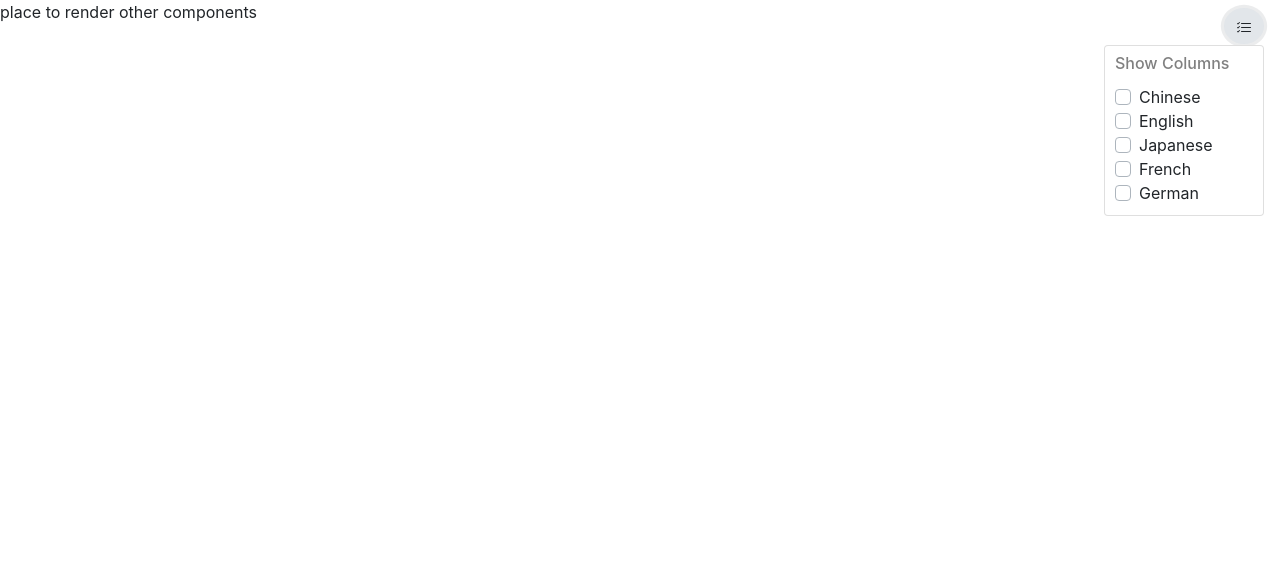
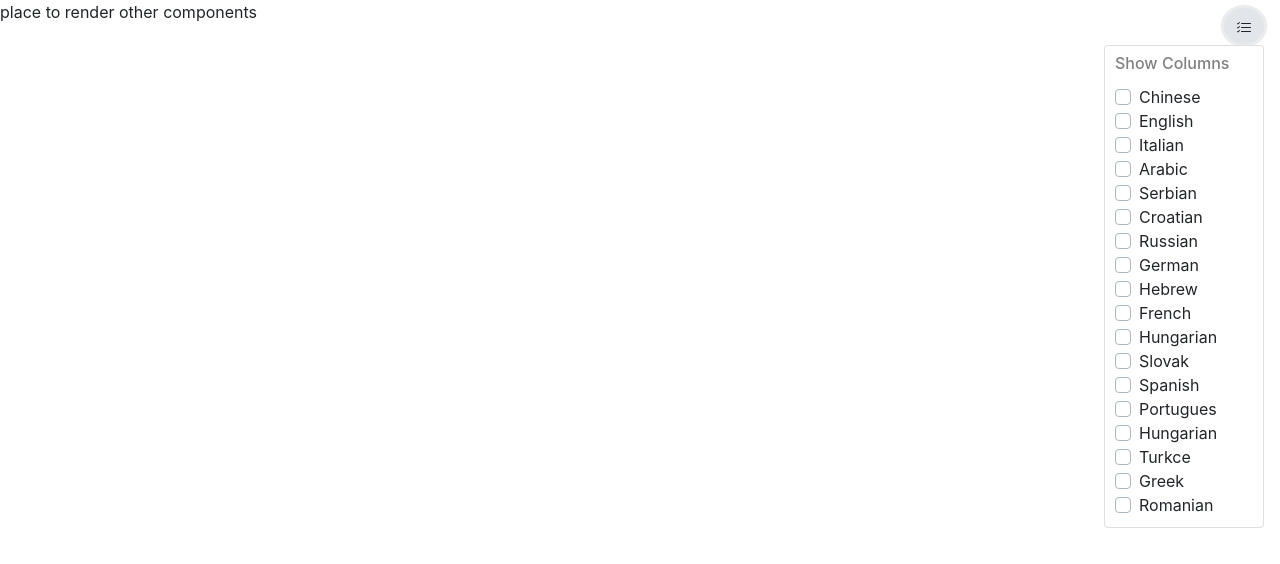
Before and after one commit to UoaWDCC/wdcc-cmlg-frontend, a React (Create React App) app: page / in a window 1280 px wide. Both pictures are taken after a click on the button "View Columns". Shown: the top 564 px of the page. Built offline with nearby package versions, Linux system fonts and the light colour scheme.

Commit message:
[CMLG] Select Columns Issue: Try to add all the languages into the list. Solution: Add html blocks. Risk: Too many duplicate. Reviewed By: --

```diff
--- a/src/components/SelectCol.js
+++ b/src/components/SelectCol.js
@@ -1,7 +1,6 @@
 import React from 'react';
 
 class SelectCol extends React.Component {
-
     openForm(){
         const x = document.getElementById("language-options");
         if (x.style.display === "none") {
@@ -11,12 +10,11 @@ class SelectCol extends React.Component {
         }
 
         document.addEventListener('click',function(e){
-
             x.style.display = "none";
         });
     }
 
-    handleClick(e){
+    handleClick(e){ //stop propagation of the react
         e.stopPropagation();
         e.nativeEvent.stopImmediatePropagation();
     }
@@ -62,21 +60,72 @@ class SelectCol extends React.Component {
                         <label className="custom-control-label" htmlFor="english">English</label>
                     </div>
                     <div className="custom-control custom-checkbox">
-                        <input type="checkbox" className="custom-control-input" id="japanese"/>
-                        <label className="custom-control-label" htmlFor="japanese">Japanese</label>
+                        <input type="checkbox" className="custom-control-input" id="italian"/>
+                        <label className="custom-control-label" htmlFor="italian">Italian</label>
+                    </div>
+                    <div className="custom-control custom-checkbox">
+                        <input type="checkbox" className="custom-control-input" id="arabic"/>
+                        <label className="custom-control-label" htmlFor="arabia">Arabic</label>
+                    </div>
+                    <div className="custom-control custom-checkbox">
+                        <input type="checkbox" className="custom-control-input" id="serbian"/>
+                        <label className="custom-control-label" htmlFor="serbian">Serbian</label>
+                    </div>
+                    <div className="custom-control custom-checkbox">
+                        <input type="checkbox" className="custom-control-input" id="croatian"/>
+                        <label className="custom-control-label" htmlFor="croatian">Croatian</label>
+                    </div>
+                    <div className="custom-control custom-checkbox">
+                        <input type="checkbox" className="custom-control-input" id="russian"/>
+                        <label className="custom-control-label" htmlFor="russian">Russian</label>
+                    </div>
+                    <div className="custom-control custom-checkbox">
+                        <input type="checkbox" className="custom-control-input" id="german"/>
+                        <label className="custom-control-label" htmlFor="german">German</label>
+                    </div>
+                    <div className="custom-control custom-checkbox">
+                        <input type="checkbox" className="custom-control-input" id="hebrew"/>
+                        <label className="custom-control-label" htmlFor="hebrew">Hebrew</label>
                     </div>
                     <div className="custom-control custom-checkbox">
                         <input type="checkbox" className="custom-control-input" id="french"/>
                         <label className="custom-control-label" htmlFor="french">French</label>
                     </div>
                     <div className="custom-control custom-checkbox">
-                        <input type="checkbox" className="custom-control-input" id="german"/>
-                        <label className="custom-control-label" htmlFor="german">German</label>
+                        <input type="checkbox" className="custom-control-input" id="hungarian"/>
+                        <label className="custom-control-label" htmlFor="hungarian">Hungarian</label>
+                    </div>
+                    <div className="custom-control custom-checkbox">
+                        <input type="checkbox" className="custom-control-input" id="slovak"/>
+                        <label className="custom-control-label" htmlFor="slovak">Slovak</label>
+                    </div>
+                    <div className="custom-control custom-checkbox">
+                        <input type="checkbox" className="custom-control-input" id="spanish"/>
+                        <label className="custom-control-label" htmlFor="spanish">Spanish</label>
+                    </div>
+                    <div className="custom-control custom-checkbox">
+                        <input type="checkbox" className="custom-control-input" id="portugues"/>
+                        <label className="custom-control-label" htmlFor="portugues">Portugues</label>
+                    </div>
+                    <div className="custom-control custom-checkbox">
+                        <input type="checkbox" className="custom-control-input" id="hungarian"/>
+                        <label className="custom-control-label" htmlFor="hungarian">Hungarian</label>
+                    </div>
+                    <div className="custom-control custom-checkbox">
+                        <input type="checkbox" className="custom-control-input" id="turkce"/>
+                        <label className="custom-control-label" htmlFor="turkce">Turkce</label>
+                    </div>
+                    <div className="custom-control custom-checkbox">
+                        <input type="checkbox" className="custom-control-input" id="greek"/>
+                        <label className="custom-control-label" htmlFor="greek">Greek</label>
+                    </div>
+                    <div className="custom-control custom-checkbox">
+                        <input type="checkbox" className="custom-control-input" id="romanian"/>
+                        <label className="custom-control-label" htmlFor="romanian">Romanian</label>
                     </div>
                 </div>
             </div>
         );
     }
 }
-
 export default SelectCol;
```
